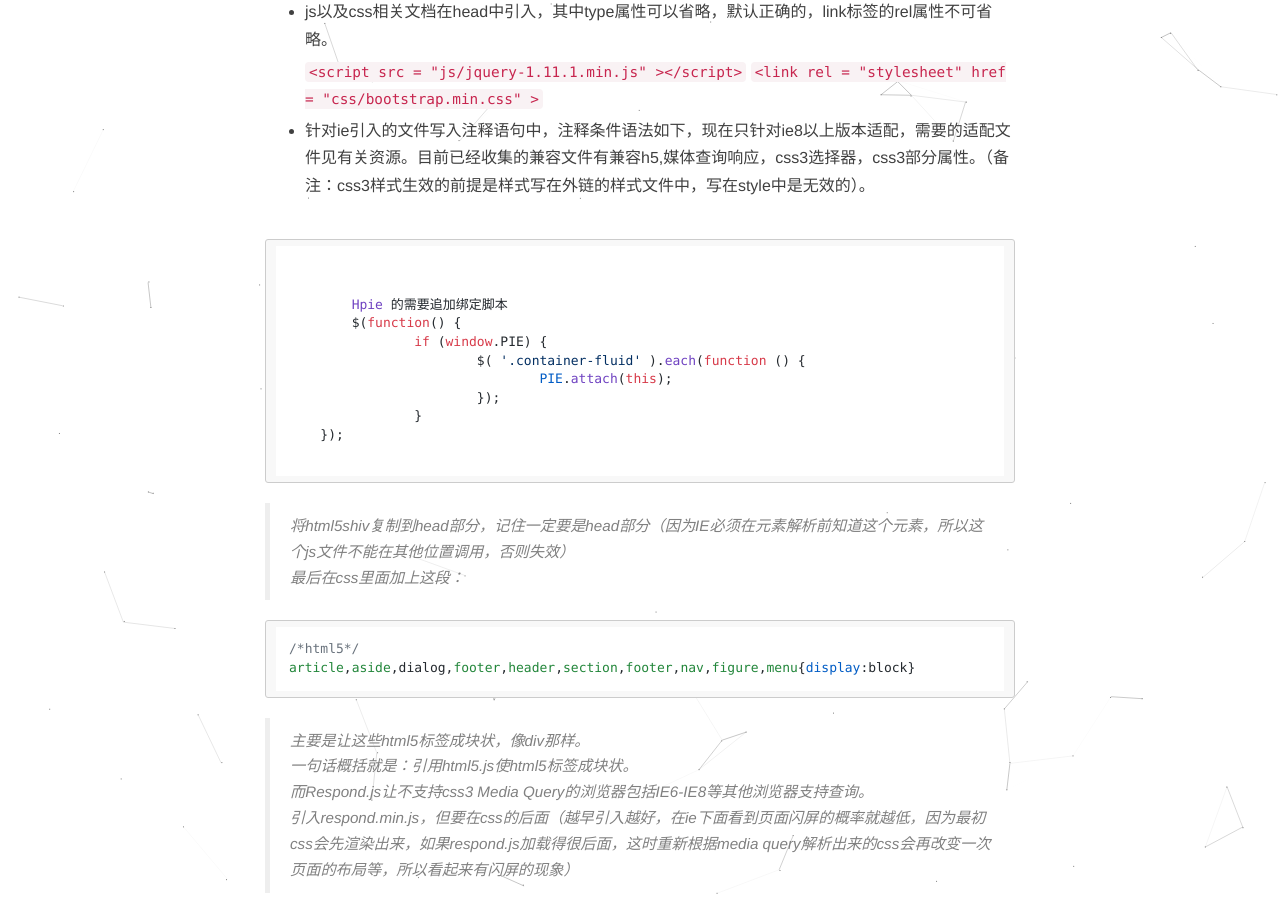
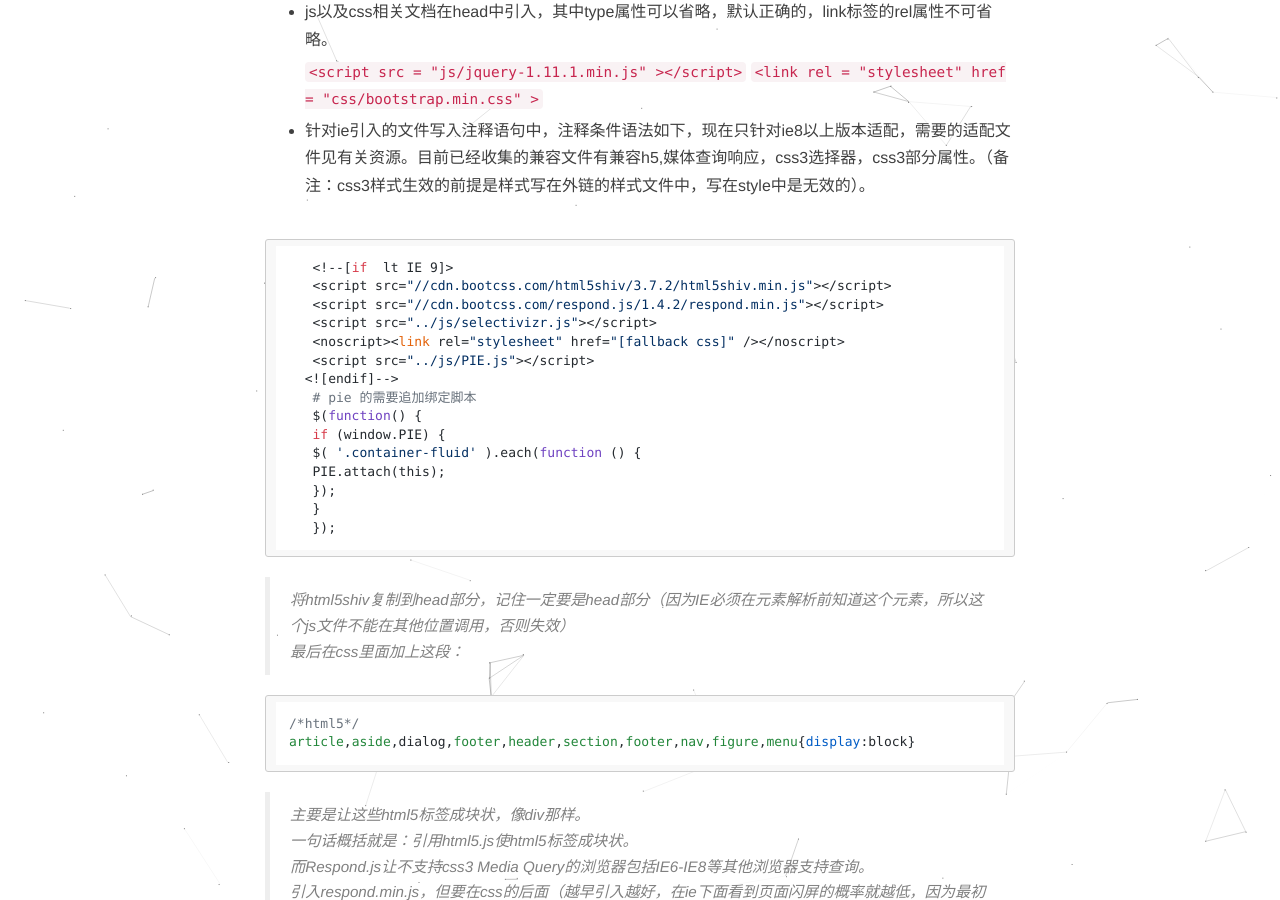
Before and after one commit to yuji8023/yuji8023.github.io, a Jekyll site: the page built from _posts/2017-04-19-html-standard.md, in a window 1280 px wide and 900 px high, scrolled down 948 px. Built offline with Jekyll 4.4.1, drawn with Linux system fonts in a browser that asks for light colours; nearby versions of some CDN libraries; comment, search, counter and statistics services are not loaded.

Commit message:
pre code -3

```diff
--- a/_posts/2017-04-19-html-standard.md
+++ b/_posts/2017-04-19-html-standard.md
@@ -31,23 +31,25 @@ description: html规范
 
 * 针对ie引入的文件写入注释语句中，注释条件语法如下，现在只针对ie8以上版本适配，需要的适配文件见有关资源。目前已经收集的兼容文件有兼容h5,媒体查询响应，css3选择器，css3部分属性。（备注：css3样式生效的前提是样式写在外链的样式文件中，写在style中是无效的）。
 
-<pre><code>
-	<!--[if  lt IE 9]>
-		<script src="//cdn.bootcss.com/html5shiv/3.7.2/html5shiv.min.js"></script>
-		<script src="//cdn.bootcss.com/respond.js/1.4.2/respond.min.js"></script>
-		<script src="../js/selectivizr.js"></script>
-		<noscript><link rel="stylesheet" href="[fallback css]" /></noscript>
-		<script src="../js/PIE.js"></script>
-    <![endif]-->
-	Hpie 的需要追加绑定脚本
-	$(function() {
-		if (window.PIE) {
-			$( '.container-fluid' ).each(function () {
-				PIE.attach(this);
-			});
-		}
-    });
- </code></pre>
+
+~~~ html
+   <!--[if  lt IE 9]>
+   <script src="//cdn.bootcss.com/html5shiv/3.7.2/html5shiv.min.js"></script>
+   <script src="//cdn.bootcss.com/respond.js/1.4.2/respond.min.js"></script>
+   <script src="../js/selectivizr.js"></script>
+   <noscript><link rel="stylesheet" href="[fallback css]" /></noscript>
+   <script src="../js/PIE.js"></script>
+  <![endif]-->
+   # pie 的需要追加绑定脚本
+   $(function() {
+   if (window.PIE) {
+   $( '.container-fluid' ).each(function () {
+   PIE.attach(this);
+   });
+   }
+   });
+~~~
+
 
 
 > 将html5shiv复制到head部分，记住一定要是head部分（因为IE必须在元素解析前知道这个元素，所以这个js文件不能在其他位置调用，否则失效）<br>
```
